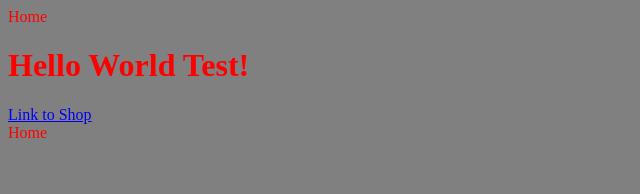
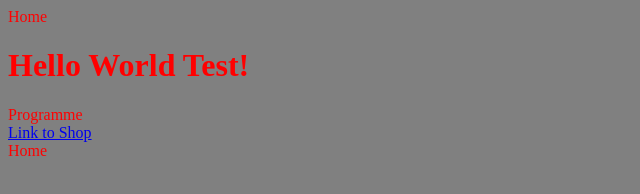
Before and after one commit to ericstumper/fend-coffee-shop-example, a website built with Vite: page src/index.html in a window 1280 px wide. Shown: the whole page, without its empty margins (0-640 px from the left). Built offline with nearby package versions, Linux system fonts and the light colour scheme; a web font is replaced by a local one.

Commit message:
adds programs

```diff
--- a/src/index.html
+++ b/src/index.html
@@ -13,6 +13,7 @@
   <body>
     {{> header home="true" }}
     <h1>Hello World Test!</h1>
+    <div>Programme</div>
     <main>
       <a href="/shop/index.html">Link to Shop</a>
       <div>Home</div>
```
